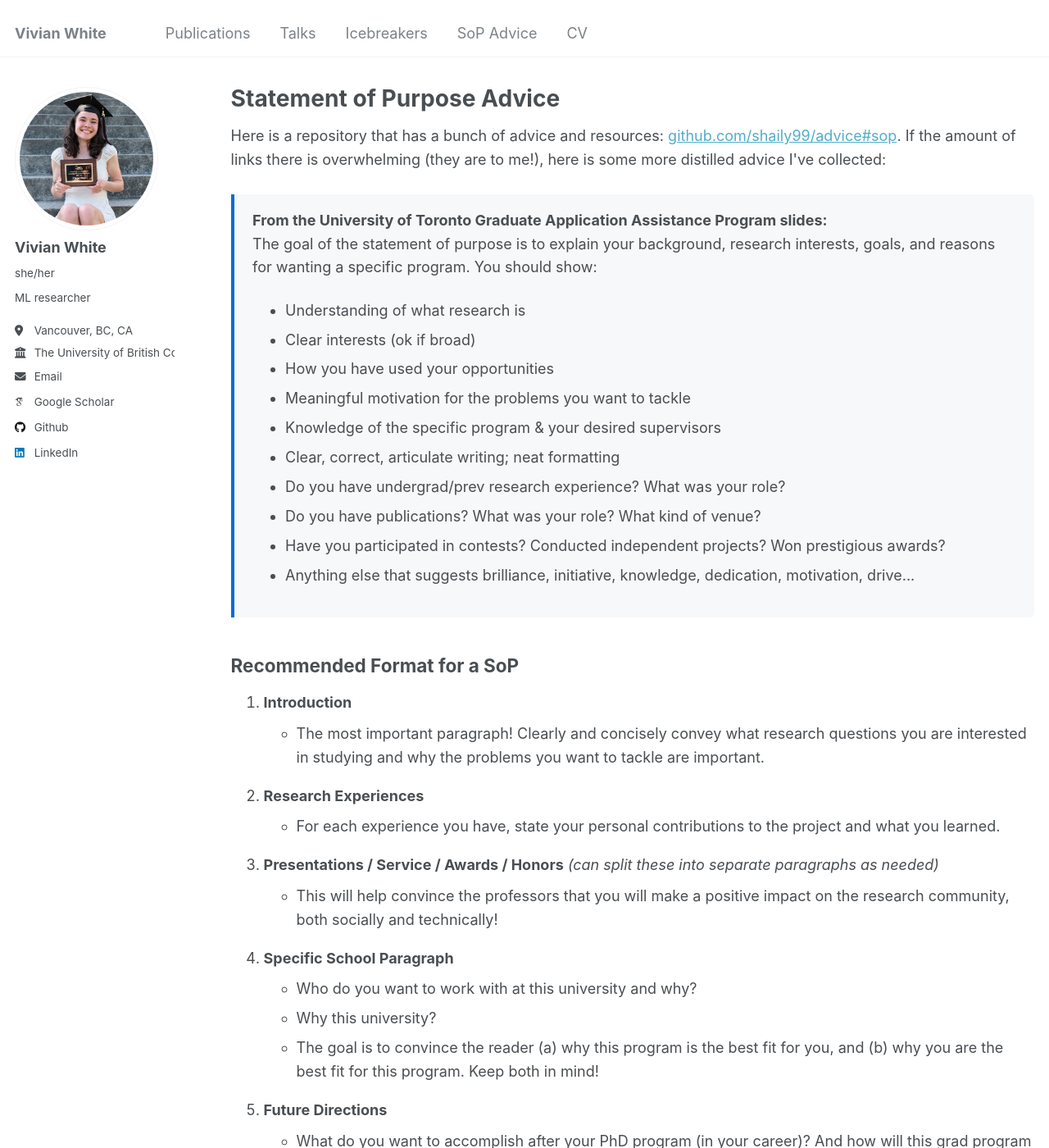
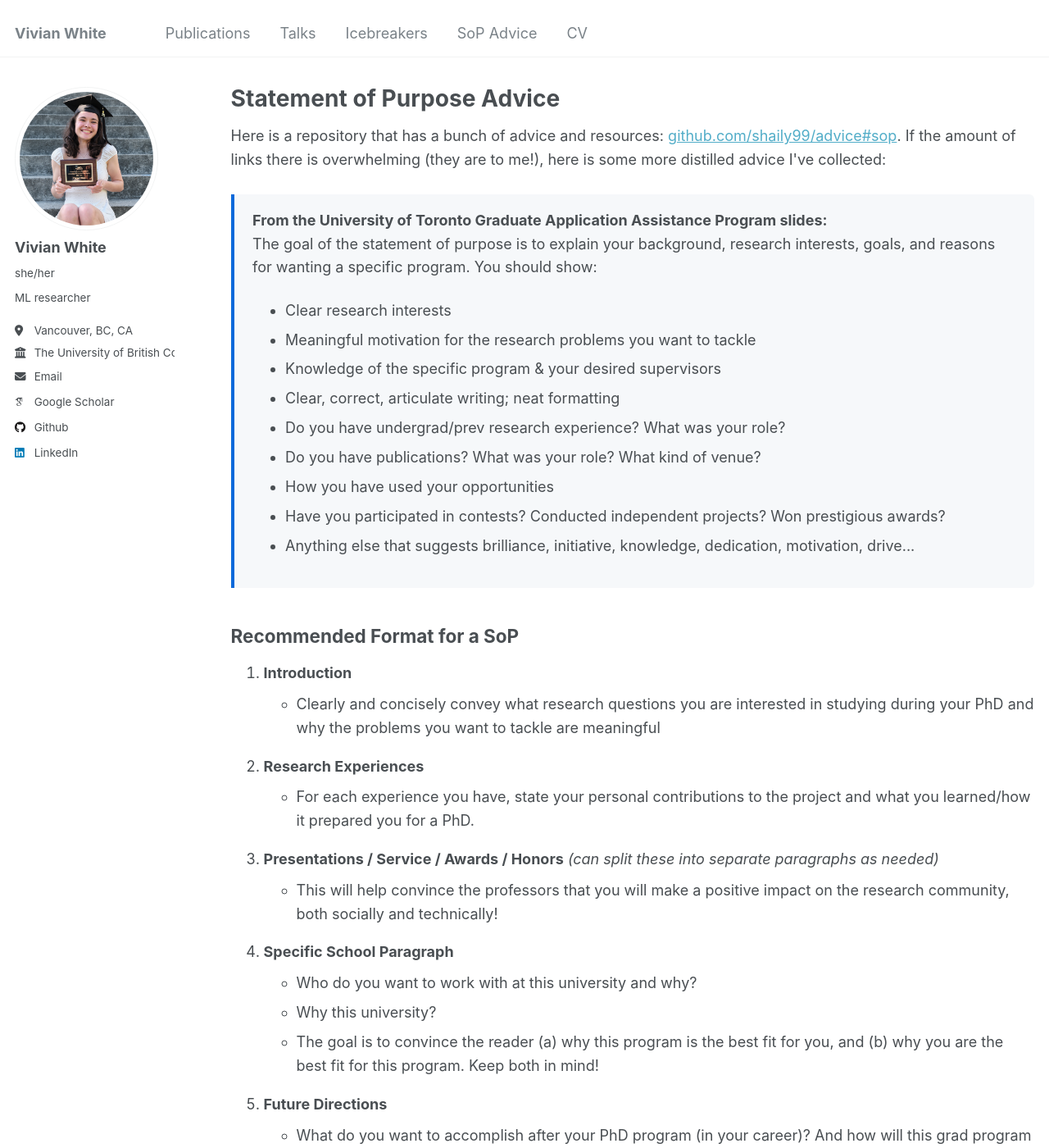
Before and after one commit to vivianwhite/vivianwhite.github.io, a Jekyll site: the page built from _pages/sop.html, in a window 1280 px wide and 1400 px high. Shown: the whole window at 82% size. Built offline with Jekyll 4.4.1, drawn with Linux system fonts in a browser that asks for light colours; some web fonts are replaced.

Commit message:
Update sop.html

```diff
--- a/_pages/sop.html
+++ b/_pages/sop.html
@@ -58,14 +58,13 @@ author_profile: true
       The goal of the statement of purpose is to explain your background, research interests, goals, and reasons for wanting a specific program. You should show:
     </p>
     <ul>
-      <li>Understanding of what research is</li>
-      <li>Clear interests (ok if broad)</li>
-      <li>How you have used your opportunities</li>
-      <li>Meaningful motivation for the problems you want to tackle</li>
+      <li>Clear research interests</li>
+      <li>Meaningful motivation for the research problems you want to tackle</li>
       <li>Knowledge of the specific program &amp; your desired supervisors</li>
       <li>Clear, correct, articulate writing; neat formatting</li>
       <li>Do you have undergrad/prev research experience? What was your role?</li>
       <li>Do you have publications? What was your role? What kind of venue?</li>
+      <li>How you have used your opportunities</li>
       <li>Have you participated in contests? Conducted independent projects? Won prestigious awards?</li>
       <li>Anything else that suggests brilliance, initiative, knowledge, dedication, motivation, drive...</li>
     </ul>
@@ -76,13 +75,13 @@ author_profile: true
     <li>
       <strong>Introduction</strong>
       <ul>
-        <li>The most important paragraph! Clearly and concisely convey what research questions you are interested in studying and why the problems you want to tackle are important.</li>
+        <li>Clearly and concisely convey what research questions you are interested in studying during your PhD and why the problems you want to tackle are meaningful</li>
       </ul>
     </li>
     <li>
       <strong>Research Experiences</strong>
       <ul>
-        <li>For each experience you have, state your personal contributions to the project and what you learned.</li>
+        <li>For each experience you have, state your personal contributions to the project and what you learned/how it prepared you for a PhD.</li>
       </ul>
     </li>
     <li>
```
